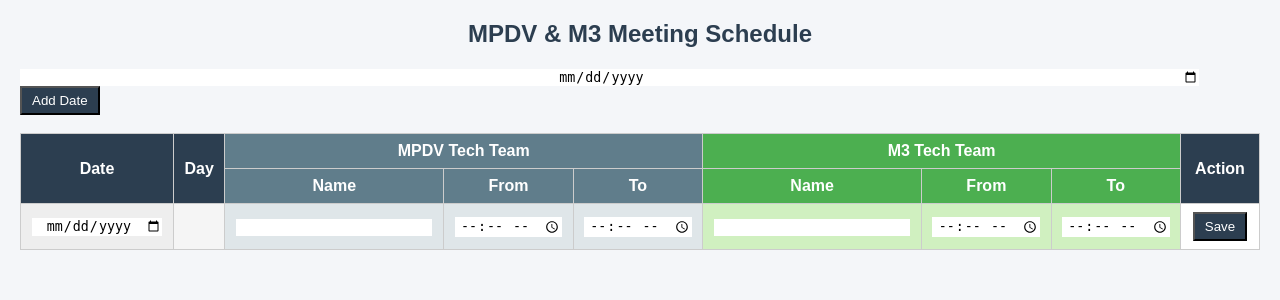
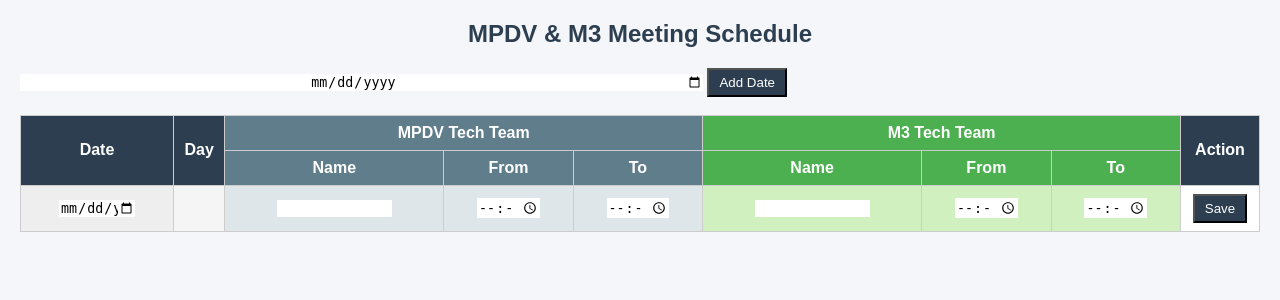
Before and after one commit to mishrab1911/Meeting_Slots_new, a Flask app: page / in a window 1280 px wide. Shown: the top 300 px of the page. Run offline with Flask 3, Linux system fonts and the light colour scheme; a database or web service that is not in the repository returns one stand-in record (values such as "Sample title"); some libraries are stand-ins or nearby versions.

Commit message:
changed date width

```diff
--- a/templates/index.html
+++ b/templates/index.html
@@ -34,7 +34,7 @@
         .m3 { background-color: #d0f0c0; }
 
         input {
-            width: 95%;
+            width: 55%;
             border: none;
             text-align: center;
         }
```
